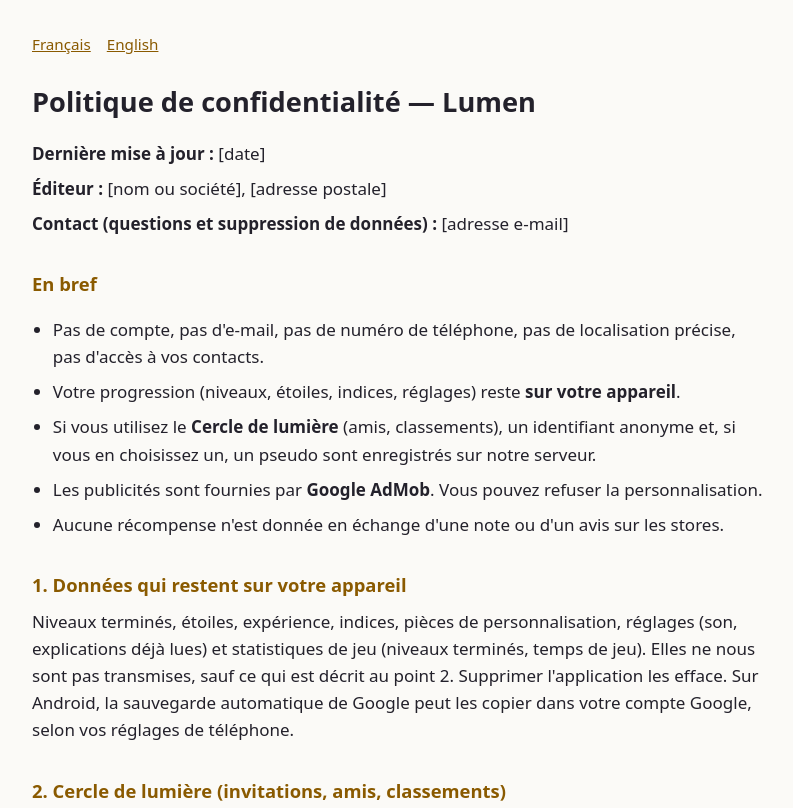
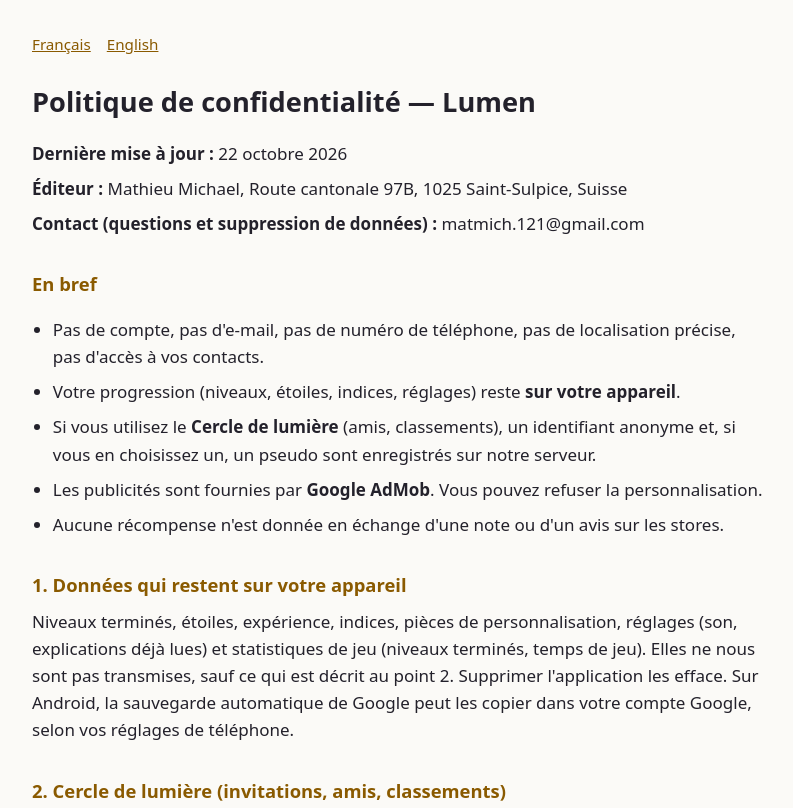
Before and after one commit to matmich/lumen-site, a plain HTML site: page privacy/index.html in a window 1280 px wide. Shown: the top 808 px of the page, without its empty margins (240-1033 px from the left). Drawn offline with Linux system fonts and the light colour scheme.

Commit message:
Politique de confidentialité : coordonnées de l'éditeur

```diff
--- a/privacy/index.html
+++ b/privacy/index.html
@@ -22,9 +22,9 @@
 <div id="fr">
 <section lang="fr">
 <h1>Politique de confidentialité — Lumen</h1>
-<p><strong>Dernière mise à jour :</strong> [date]</p>
-<p><strong>Éditeur :</strong> [nom ou société], [adresse postale]</p>
-<p><strong>Contact (questions et suppression de données) :</strong> [adresse e-mail]</p>
+<p><strong>Dernière mise à jour :</strong> 22 octobre 2026</p>
+<p><strong>Éditeur :</strong> Mathieu Michael, Route cantonale 97B, 1025 Saint-Sulpice, Suisse</p>
+<p><strong>Contact (questions et suppression de données) :</strong> matmich.121@gmail.com</p>
 <h2>En bref</h2>
 <ul>
 <li>Pas de compte, pas d'e-mail, pas de numéro de téléphone, pas de localisation précise, pas d'accès à vos contacts.</li>
@@ -63,7 +63,7 @@
 <h2>6. Enfants</h2>
 <p>Lumen ne s'adresse pas aux enfants de moins de 13 ans (moins de 16 ans dans certains pays de l'Union européenne pour le consentement publicitaire) et n'en collecte pas sciemment les données. Si vous pensez qu'un enfant nous a transmis des données, contactez-nous pour les supprimer.</p>
 <h2>7. Vos droits</h2>
-<p>Selon votre pays (RGPD notamment), vous avez le droit d'accéder à vos données, de les corriger, de les faire supprimer, de limiter leur usage, de vous y opposer et de les récupérer. Écrivez à [adresse e-mail] en indiquant votre pseudo ou votre code d'invitation (visible dans le Cercle de lumière) pour que nous retrouvions votre fiche. Vous pouvez aussi saisir l'autorité de protection des données de votre pays (en France : la CNIL, www.cnil.fr).</p>
+<p>Selon votre pays (RGPD et loi suisse sur la protection des données notamment), vous avez le droit d'accéder à vos données, de les corriger, de les faire supprimer, de limiter leur usage, de vous y opposer et de les récupérer. Écrivez à matmich.121@gmail.com en indiquant votre pseudo ou votre code d'invitation (visible dans le Cercle de lumière) pour que nous retrouvions votre fiche. Vous pouvez aussi saisir l'autorité de protection des données de votre pays (en Suisse : le Préposé fédéral à la protection des données et à la transparence, www.edoeb.admin.ch ; en France : la CNIL, www.cnil.fr).</p>
 <h2>8. Sécurité</h2>
 <p>Les échanges avec notre serveur sont chiffrés (HTTPS) et chaque requête est signée. Aucun système n'est infaillible ; nous limitons les données collectées au strict nécessaire.</p>
 <h2>9. Modifications</h2>
@@ -73,9 +73,9 @@
 <div id="en">
 <section lang="en">
 <h1>Privacy Policy — Lumen</h1>
-<p><strong>Last updated:</strong> [date]</p>
-<p><strong>Publisher:</strong> [name or company], [postal address]</p>
-<p><strong>Contact (questions and data deletion):</strong> [e-mail address]</p>
+<p><strong>Last updated:</strong> October 22, 2026</p>
+<p><strong>Publisher:</strong> Mathieu Michael, Route cantonale 97B, 1025 Saint-Sulpice, Switzerland</p>
+<p><strong>Contact (questions and data deletion):</strong> matmich.121@gmail.com</p>
 <h2>In short</h2>
 <ul>
 <li>No account, no e-mail, no phone number, no precise location, no access to your contacts.</li>
@@ -114,7 +114,7 @@
 <h2>6. Children</h2>
 <p>Lumen is not directed at children under 13 (under 16 in some EU countries for advertising consent) and does not knowingly collect their data. If you believe a child has sent us data, contact us and we will delete it.</p>
 <h2>7. Your rights</h2>
-<p>Depending on your country (GDPR in particular), you may access, correct, delete, restrict, object to and port your data. Write to [e-mail address] with your nickname or invitation code (shown in the Circle of Light) so we can find your record. You may also lodge a complaint with your data protection authority.</p>
+<p>Depending on your country (GDPR and the Swiss Data Protection Act in particular), you may access, correct, delete, restrict, object to and port your data. Write to matmich.121@gmail.com with your nickname or invitation code (shown in the Circle of Light) so we can find your record. You may also lodge a complaint with your data protection authority (in Switzerland: the Federal Data Protection and Information Commissioner, www.edoeb.admin.ch).</p>
 <h2>8. Security</h2>
 <p>Exchanges with our server are encrypted (HTTPS) and every request is signed. No system is infallible; we limit data collection to what is strictly necessary.</p>
 <h2>9. Changes</h2>
```
